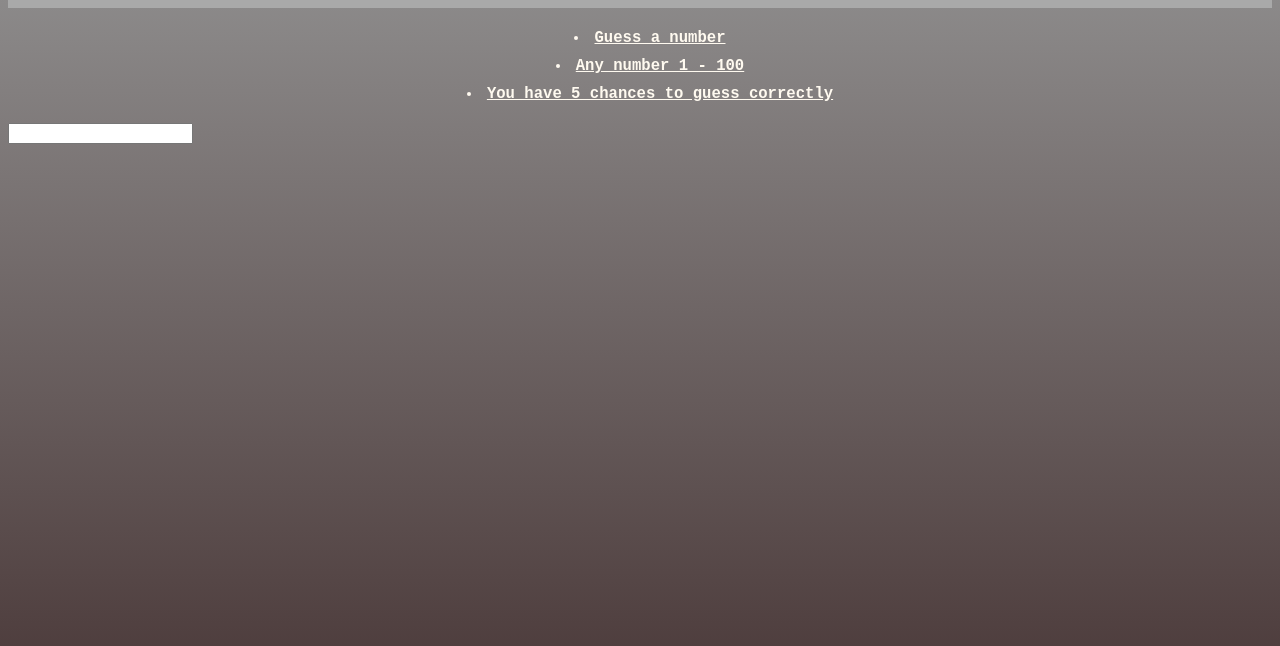
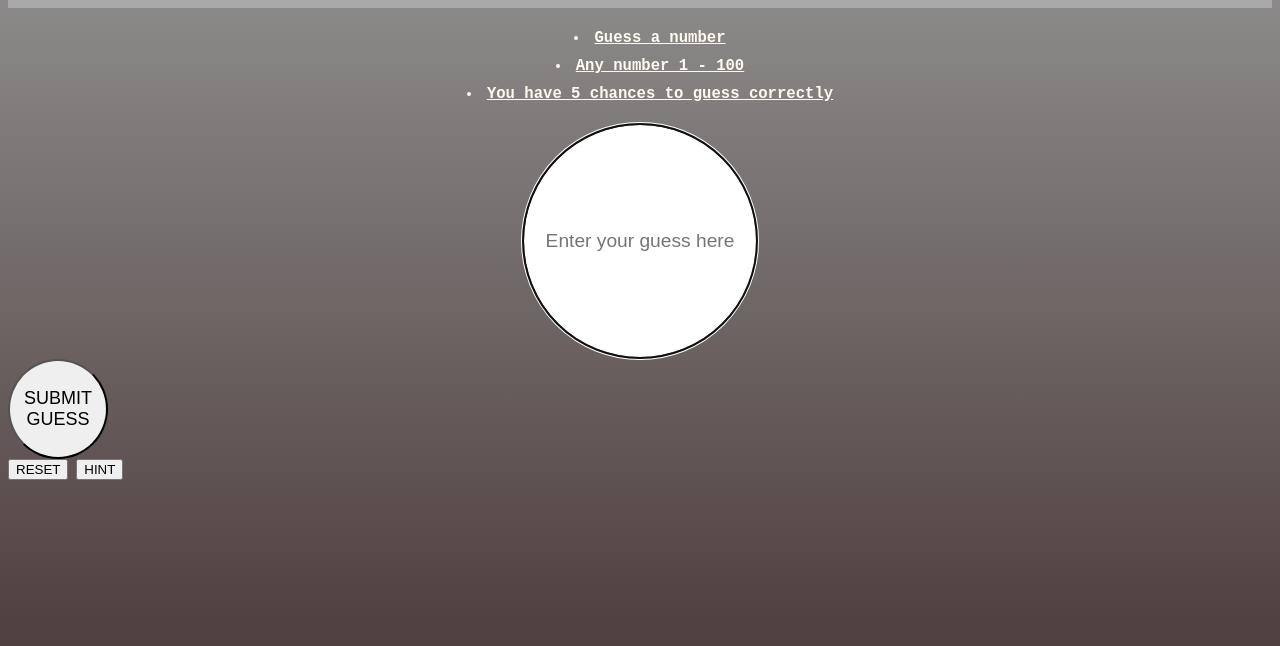
Before and after one commit to Remics89/Guessing_Game, a website: page index.html in a window 1280 px wide. Shown: the part 90-736 px from the top of the page. Drawn offline with Linux system fonts and the light colour scheme.

Commit message:
buttons added

```diff
--- a/index.html
+++ b/index.html
@@ -20,9 +20,21 @@
                 <li class="item3">You have 5 chances to guess correctly</li>
             </ul>
         </caption>
-        <div class="divmain">
-            <div class="divsub">
-              <input>
+        <div class="main-content">
+            <input
+                id="guessbox"
+                placeholder="Enter your guess here"
+                autofocus="autofocus"
+                maxlength="3"
+            />
+        </div>
+        <div class="gamenav">
+            <div>
+                <button id="guess">SUBMIT GUESS</button>
+            </div>
+            <div>
+                <button id="reset">RESET</button>
+                <button id="hint">HINT</button>
             </div>
         </div>
     </body>
--- a/main.css
+++ b/main.css
@@ -32,3 +32,24 @@ header {
 .item3 {
     padding: 5px;
 }
+
+.main-content {
+    display: flex;
+    justify-content: center;
+}
+
+#guessbox {
+    padding: 20px;
+    border-radius: 50%;
+    height: 10em;
+    width: 10em;
+    text-align: center;
+    font-size: larger;
+}
+
+#guess {
+    border-radius: 200px;
+    font-size: large;
+    height: 100px;
+    width: 100px;
+}
```
